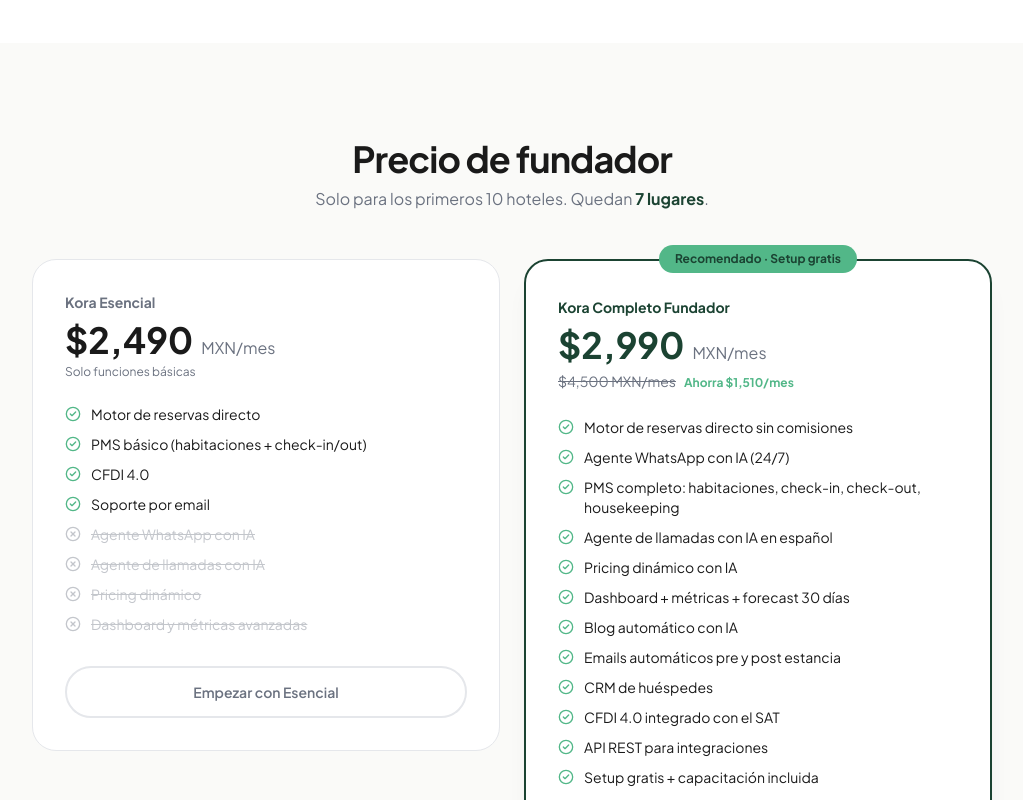
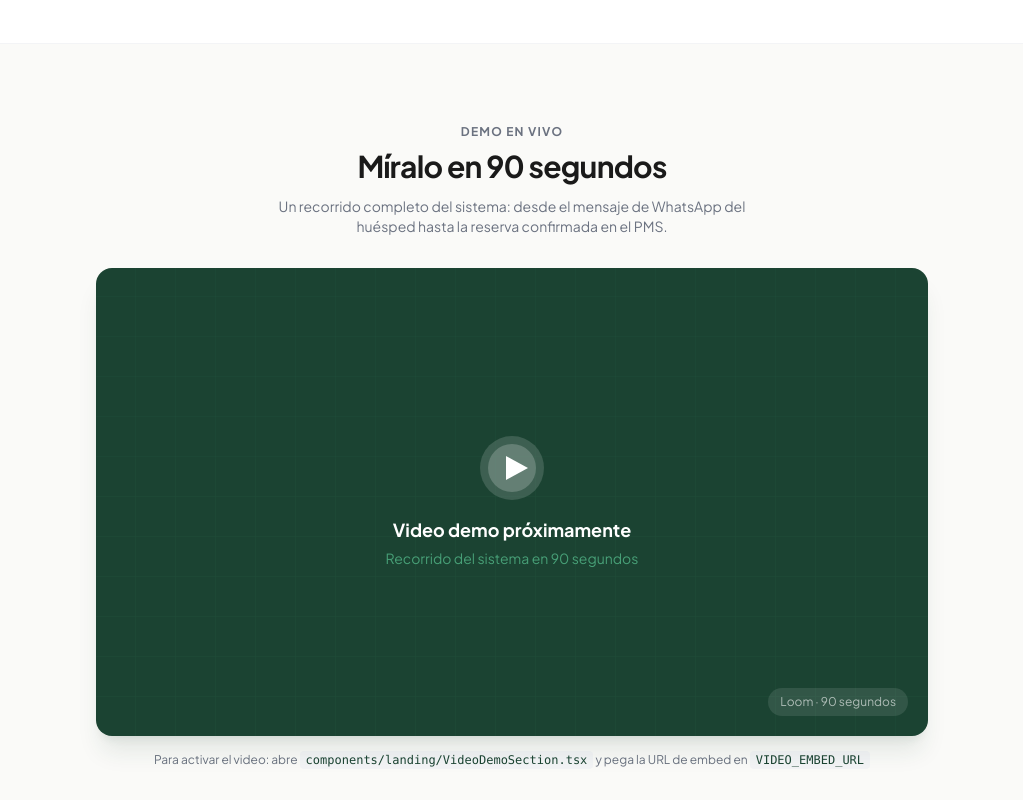
Before and after one commit to manolo1104/Kora-Hotel, a Next.js app: page / in a window 1280 px wide. Shown: the part 3860-4660 px from the top of the page, without its empty margins (128-1151 px from the left). Built offline with nearby package versions, Linux system fonts and the light colour scheme; no server answers.

Commit message:
feat: placeholders de foto y video listos para activar con una línea

```diff
--- a/app/casos/paraiso-encantado/page.tsx
+++ b/app/casos/paraiso-encantado/page.tsx
@@ -12,6 +12,17 @@
 };
 
 const WA_URL = `https://wa.me/${process.env.NEXT_PUBLIC_WHATSAPP_NUMBER || "524891251458"}?text=Hola%2C%20vi%20el%20caso%20de%20Par%C3%A1iso%20Encantado%20y%20quiero%20saber%20m%C3%A1s`;
+
+// ─── Fotos del hotel ──────────────────────────────────────────────────────────
+// Cuando tengas fotos, pega aquí las URLs.
+// Puedes subir las imágenes a /public/hotel/ y referenciarlas como "/hotel/foto1.jpg"
+// O usar URLs externas (Cloudinary, tu CDN, etc.)
+const FOTOS_HOTEL: { src: string; alt: string }[] = [
+  // { src: "/hotel/fachada.jpg", alt: "Fachada del Hotel Paraíso Encantado" },
+  // { src: "/hotel/habitacion-suite.jpg", alt: "Suite Jardín" },
+  // { src: "/hotel/alberca.jpg", alt: "Área de alberca y jardín" },
+  // { src: "/hotel/entorno.jpg", alt: "Entorno natural en Xilitla" },
+];
 
 export default function CasoParaisoEncantadoPage() {
   return (
@@ -80,6 +91,61 @@
         </div>
       </section>
 
+      {/* Galería del hotel — aparece cuando FOTOS_HOTEL tiene imágenes */}
+      {FOTOS_HOTEL.length > 0 && (
+        <section className="py-10 bg-white border-b border-gray-100">
+          <div className="max-w-4xl mx-auto px-4 sm:px-6 lg:px-8">
+            <div className="grid grid-cols-2 sm:grid-cols-4 gap-3">
+              {FOTOS_HOTEL.map((foto, i) => (
+                <div
+                  key={i}
+                  className={`overflow-hidden rounded-xl ${i === 0 ? "col-span-2 row-span-2 aspect-square" : "aspect-square"}`}
+                >
+                  <img
+                    src={foto.src}
+                    alt={foto.alt}
+                    className="w-full h-full object-cover"
+                    loading="lazy"
+                  />
+                </div>
+              ))}
+            </div>
+          </div>
+        </section>
+      )}
+
+      {/* Placeholder visible hasta que lleguen las fotos */}
+      {FOTOS_HOTEL.length === 0 && (
+        <section className="py-8 bg-white border-b border-gray-100">
+          <div className="max-w-4xl mx-auto px-4 sm:px-6 lg:px-8">
+            <div className="grid grid-cols-2 sm:grid-cols-4 gap-3">
+              {[
+                { span: "col-span-2 row-span-2 aspect-square", label: "Fachada" },
+                { span: "aspect-square", label: "Habitación" },
+                { span: "aspect-square", label: "Jardín" },
+              ].map((slot, i) => (
+                <div
+                  key={i}
+                  className={`${slot.span} rounded-xl bg-kora-primary/8 border-2 border-dashed border-kora-primary/20 flex flex-col items-center justify-center gap-2`}
+                >
+                  <span className="text-2xl" aria-hidden="true">📷</span>
+                  <span className="text-xs font-medium text-kora-muted">
+                    {slot.label}
+                  </span>
+                </div>
+              ))}
+            </div>
+            <p className="mt-3 text-xs text-kora-muted text-center">
+              Agrega fotos del hotel en{" "}
+              <code className="bg-gray-100 px-1.5 py-0.5 rounded">
+                FOTOS_HOTEL
+              </code>{" "}
+              dentro de este archivo
+            </p>
+          </div>
+        </section>
+      )}
+
       {/* Tabs section */}
       <section className="py-14 sm:py-20 bg-kora-bg">
         <div className="max-w-4xl mx-auto px-4 sm:px-6 lg:px-8">
--- a/app/page.tsx
+++ b/app/page.tsx
@@ -5,6 +5,7 @@
 import { IntegracionesSection } from "@/components/landing/IntegracionesSection";
 import { ComparisonSection } from "@/components/landing/ComparisonSection";
 import { SocialProofSection } from "@/components/landing/SocialProofSection";
+import { VideoDemoSection } from "@/components/landing/VideoDemoSection";
 import { PricingSection } from "@/components/landing/PricingSection";
 import { FAQSection } from "@/components/landing/FAQSection";
 import { ContactForm } from "@/components/landing/ContactForm";
@@ -38,6 +39,7 @@
       <IntegracionesSection />
       <ComparisonSection />
       <SocialProofSection />
+      <VideoDemoSection />
       <PricingSection />
       <FAQSection />
       <ContactForm />
--- a/components/landing/SocialProofSection.tsx
+++ b/components/landing/SocialProofSection.tsx
@@ -1,3 +1,8 @@
+// ─── Reemplaza con la URL de tu foto cuando la tengas ────────────────────────
+// Ejemplo: "https://tu-dominio.com/fotos/manolo.jpg"
+// O sube la foto a /public/manolo.jpg y pon: "/manolo.jpg"
+const FOTO_MANOLO = "";
+
 const metrics = [
   {
     value: "+40%",
@@ -29,12 +34,20 @@
                 que realmente funcionara para hoteles como el nuestro.&rdquo;
               </p>
               <footer className="mt-7 flex items-center gap-4">
+                {FOTO_MANOLO ? (
+                  <img
+                    src={FOTO_MANOLO}
+                    alt="Manolo Covarrubias"
+                    className="w-12 h-12 rounded-full object-cover flex-shrink-0"
+                  />
+                ) : (
                   <div
                     className="w-12 h-12 rounded-full bg-kora-primary flex items-center justify-center flex-shrink-0"
                     aria-hidden="true"
                   >
                     <span className="text-white font-bold text-base">MC</span>
                   </div>
+                )}
                 <div>
                   <p className="font-semibold text-kora-text">Manolo Covarrubias</p>
                   <p className="text-sm text-kora-muted">
--- /dev/null
+++ b/components/landing/VideoDemoSection.tsx
@@ -0,0 +1,104 @@
+// ─── Configuración del video ──────────────────────────────────────────────────
+//
+// Cuando tengas el video listo (Loom, YouTube u otro), pega aquí la URL de
+// EMBED (no la URL normal para compartir).
+//
+// Loom:    graba en loom.com → Share → "Embed" → copia la URL de src del iframe
+//          Formato: "https://www.loom.com/embed/TU_VIDEO_ID"
+//
+// YouTube: en el video → Compartir → Insertar → copia solo la URL del src
+//          Formato: "https://www.youtube.com/embed/TU_VIDEO_ID"
+//
+const VIDEO_EMBED_URL = "";
+
+// Título del video que aparece en el placeholder mientras no hay video
+const VIDEO_DURATION = "90 segundos";
+
+// ─────────────────────────────────────────────────────────────────────────────
+
+function PlayIcon() {
+  return (
+    <svg
+      viewBox="0 0 64 64"
+      fill="none"
+      xmlns="http://www.w3.org/2000/svg"
+      className="w-16 h-16"
+      aria-hidden="true"
+    >
+      <circle cx="32" cy="32" r="32" fill="white" fillOpacity="0.15" />
+      <circle cx="32" cy="32" r="24" fill="white" fillOpacity="0.2" />
+      <path d="M26 20L48 32L26 44V20Z" fill="white" />
+    </svg>
+  );
+}
+
+export function VideoDemoSection() {
+  return (
+    <section className="py-14 sm:py-20 bg-kora-bg border-t border-gray-100">
+      <div className="max-w-4xl mx-auto px-4 sm:px-6 lg:px-8">
+        <div className="text-center mb-8">
+          <p className="text-xs font-bold text-kora-muted uppercase tracking-widest mb-2">
+            Demo en vivo
+          </p>
+          <h2 className="text-2xl sm:text-3xl font-bold tracking-tight text-kora-text">
+            Míralo en {VIDEO_DURATION}
+          </h2>
+          <p className="mt-3 text-kora-muted text-sm max-w-lg mx-auto">
+            Un recorrido completo del sistema: desde el mensaje de WhatsApp del
+            huésped hasta la reserva confirmada en el PMS.
+          </p>
+        </div>
+
+        <div className="rounded-2xl overflow-hidden shadow-xl shadow-kora-primary/10 aspect-video bg-kora-primary relative">
+          {VIDEO_EMBED_URL ? (
+            <iframe
+              src={VIDEO_EMBED_URL}
+              title="Demo de Kora"
+              allow="accelerometer; autoplay; clipboard-write; encrypted-media; gyroscope; picture-in-picture"
+              allowFullScreen
+              className="w-full h-full border-0"
+            />
+          ) : (
+            /* Placeholder — se reemplaza cuando VIDEO_EMBED_URL tenga valor */
+            <div className="w-full h-full flex flex-col items-center justify-center gap-4 select-none">
+              {/* Subtle grid background */}
+              <div
+                className="absolute inset-0 opacity-10"
+                style={{
+                  backgroundImage:
+                    "repeating-linear-gradient(0deg,transparent,transparent 39px,rgba(82,183,136,.4) 39px,rgba(82,183,136,.4) 40px),repeating-linear-gradient(90deg,transparent,transparent 39px,rgba(82,183,136,.4) 39px,rgba(82,183,136,.4) 40px)",
+                }}
+                aria-hidden="true"
+              />
+              <PlayIcon />
+              <div className="text-center z-10 px-4">
+                <p className="text-white font-bold text-lg">
+                  Video demo próximamente
+                </p>
+                <p className="text-kora-accent/80 text-sm mt-1">
+                  Recorrido del sistema en {VIDEO_DURATION}
+                </p>
+              </div>
+              <div className="absolute bottom-5 right-5 bg-white/10 text-white/60 text-xs px-3 py-1.5 rounded-full">
+                Loom · {VIDEO_DURATION}
+              </div>
+            </div>
+          )}
+        </div>
+
+        {!VIDEO_EMBED_URL && (
+          <p className="mt-4 text-center text-xs text-kora-muted">
+            Para activar el video: abre{" "}
+            <code className="bg-gray-100 px-1.5 py-0.5 rounded text-kora-primary">
+              components/landing/VideoDemoSection.tsx
+            </code>{" "}
+            y pega la URL de embed en{" "}
+            <code className="bg-gray-100 px-1.5 py-0.5 rounded text-kora-primary">
+              VIDEO_EMBED_URL
+            </code>
+          </p>
+        )}
+      </div>
+    </section>
+  );
+}
```
Lines whose indentation alone changed are shown as unchanged.
